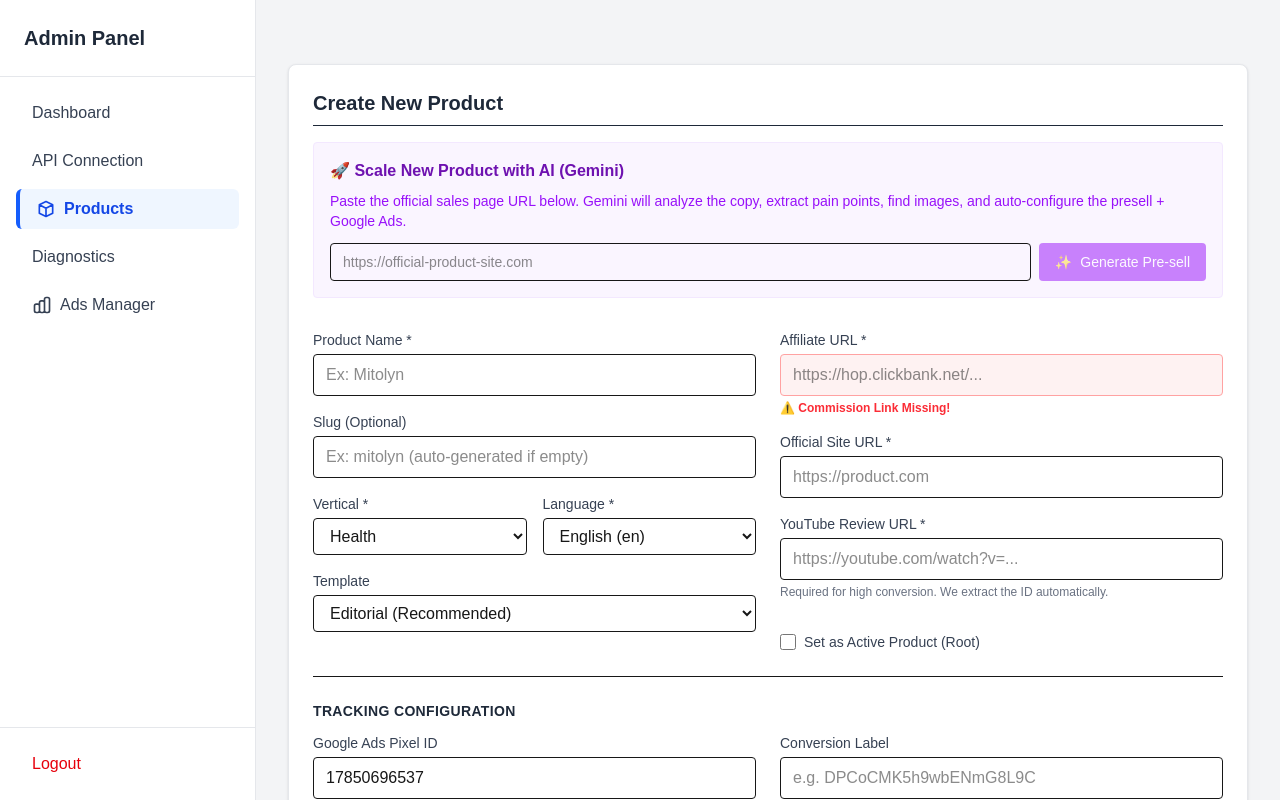
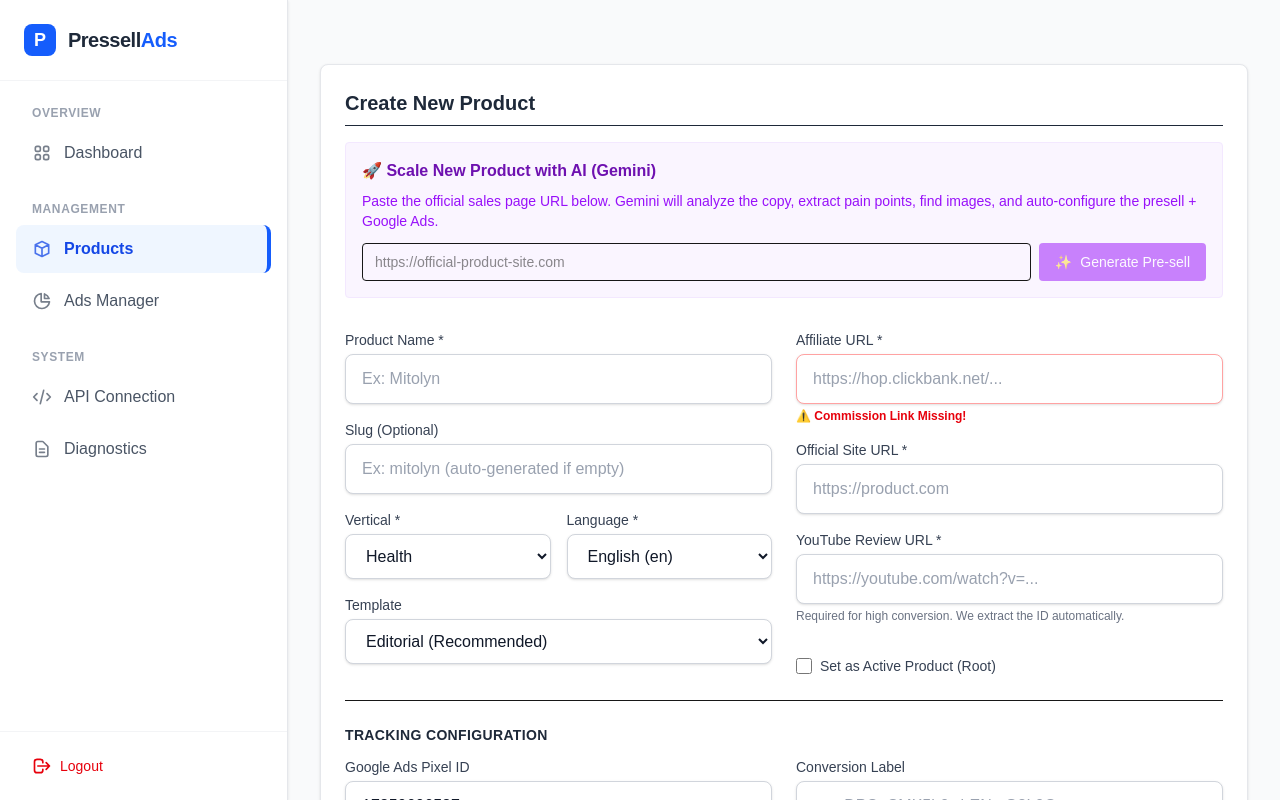
Before and after one commit to johndallapace-rgb/pressell-googleads, a Next.js app: page /admin/products/new in a window 1280 px wide. Shown: the top 800 px of the page. Built offline with nearby package versions, Linux system fonts and the light colour scheme.

Commit message:
fix: ignore build errors and fix slug route generation

```diff
--- a/src/app/admin/(dashboard)/layout.tsx
+++ b/src/app/admin/(dashboard)/layout.tsx
@@ -15,44 +15,85 @@ export default function AdminLayout({ children }: { children: React.ReactNode })
     window.location.href = '/admin/login';
   }
 
-  const isActive = (path: string) => {
-    return pathname.startsWith(path)
-        ? 'bg-blue-50 text-blue-700 font-bold border-l-4 border-blue-600'
-        : 'text-gray-700 hover:bg-gray-50';
+  // Helper to determine active state
+  const isActive = (path: string, exact = false) => {
+    const active = exact ? pathname === path : pathname.startsWith(path);
+    return active
+        ? 'bg-blue-50 text-blue-700 font-bold border-r-4 border-blue-600'
+        : 'text-gray-600 hover:bg-gray-50 hover:text-gray-900';
   };
 
   return (
-    <div className="min-h-screen bg-gray-100 flex">
-      <aside className="w-64 bg-white border-r border-gray-200 min-h-screen fixed left-0 top-0 bottom-0 overflow-y-auto z-10">
-        <div className="p-6 border-b border-gray-200">
-          <h1 className="text-xl font-bold text-gray-800">Admin Panel</h1>
+    <div className="min-h-screen bg-gray-50 flex font-sans">
+      <aside className="w-72 bg-white border-r border-gray-200 min-h-screen fixed left-0 top-0 bottom-0 overflow-y-auto z-20 shadow-sm flex flex-col">
+        {/* Header */}
+        <div className="p-6 border-b border-gray-100 flex items-center gap-3">
+          <div className="w-8 h-8 bg-blue-600 rounded-lg flex items-center justify-center text-white font-bold text-lg">
+            P
+          </div>
+          <h1 className="text-xl font-bold text-gray-800 tracking-tight">Pressell<span className="text-blue-600">Ads</span></h1>
         </div>
-        <nav className="p-4 space-y-2">
-          <Link href="/admin" className={`block px-4 py-2 rounded-md transition-colors ${isActive('/admin') === 'bg-blue-50 text-blue-700 font-bold border-l-4 border-blue-600' && pathname === '/admin' ? 'bg-blue-50 text-blue-700 font-bold border-l-4 border-blue-600' : (pathname === '/admin' ? 'bg-blue-50 text-blue-700 font-bold border-l-4 border-blue-600' : 'text-gray-700 hover:bg-gray-50')}`}>
+
+        {/* Navigation */}
+        <nav className="flex-1 p-4 space-y-1">
+          <p className="px-4 text-xs font-semibold text-gray-400 uppercase tracking-wider mb-2 mt-2">Overview</p>
+
+          <Link href="/admin" className={`flex items-center px-4 py-3 rounded-lg transition-all duration-200 group ${isActive('/admin', true)}`}>
+            <svg className="w-5 h-5 mr-3 opacity-75 group-hover:opacity-100" fill="none" stroke="currentColor" viewBox="0 0 24 24">
+                <path strokeLinecap="round" strokeLinejoin="round" strokeWidth={2} d="M4 6a2 2 0 012-2h2a2 2 0 012 2v2a2 2 0 01-2 2H6a2 2 0 01-2-2V6zM14 6a2 2 0 012-2h2a2 2 0 012 2v2a2 2 0 01-2 2h-2a2 2 0 01-2-2V6zM4 16a2 2 0 012-2h2a2 2 0 012 2v2a2 2 0 01-2 2H6a2 2 0 01-2-2v-2zM14 16a2 2 0 012-2h2a2 2 0 012 2v2a2 2 0 01-2 2h-2a2 2 0 01-2-2v-2z" />
+            </svg>
             Dashboard
           </Link>
-          <Link href="/admin/settings" className={`block px-4 py-2 rounded-md transition-colors ${isActive('/admin/settings')}`}>
+
+          <p className="px-4 text-xs font-semibold text-gray-400 uppercase tracking-wider mb-2 mt-6">Management</p>
+
+          <Link href="/admin/products" className={`flex items-center px-4 py-3 rounded-lg transition-all duration-200 group ${isActive('/admin/products')}`}>
+            <svg className="w-5 h-5 mr-3 opacity-75 group-hover:opacity-100" fill="none" stroke="currentColor" viewBox="0 0 24 24">
+                <path strokeLinecap="round" strokeLinejoin="round" strokeWidth={2} d="M20 7l-8-4-8 4m16 0l-8 4m8-4v10l-8 4m0-10L4 7m8 4v10M4 7v10l8 4" />
+            </svg>
+            Products
+          </Link>
+
+          <Link href="/admin/ads-manager" className={`flex items-center px-4 py-3 rounded-lg transition-all duration-200 group ${isActive('/admin/ads-manager')}`}>
+            <svg className="w-5 h-5 mr-3 opacity-75 group-hover:opacity-100" fill="none" stroke="currentColor" viewBox="0 0 24 24">
+                <path strokeLinecap="round" strokeLinejoin="round" strokeWidth={2} d="M11 3.055A9.001 9.001 0 1020.945 13H11V3.055z" />
+                <path strokeLinecap="round" strokeLinejoin="round" strokeWidth={2} d="M20.488 9H15V3.512A9.025 9.025 0 0120.488 9z" />
+            </svg>
+            Ads Manager
+          </Link>
+
+          <p className="px-4 text-xs font-semibold text-gray-400 uppercase tracking-wider mb-2 mt-6">System</p>
+
+          <Link href="/admin/settings" className={`flex items-center px-4 py-3 rounded-lg transition-all duration-200 group ${isActive('/admin/settings')}`}>
+            <svg className="w-5 h-5 mr-3 opacity-75 group-hover:opacity-100" fill="none" stroke="currentColor" viewBox="0 0 24 24">
+                <path strokeLinecap="round" strokeLinejoin="round" strokeWidth={2} d="M10 20l4-16m4 4l4 4-4 4M6 16l-4-4 4-4" />
+            </svg>
             API Connection
           </Link>
-          <Link href="/admin/products" className={`block px-4 py-2 rounded-md flex items-center transition-colors ${isActive('/admin/products')}`}>
-            <svg className="w-5 h-5 mr-2" fill="none" stroke="currentColor" viewBox="0 0 24 24"><path strokeLinecap="round" strokeLinejoin="round" strokeWidth={2} d="M20 7l-8-4-8 4m16 0l-8 4m8-4v10l-8 4m0-10L4 7m8 4v10M4 7v10l8 4" /></svg>
-            Products
-          </Link>
-          <Link href="/admin/diagnostics" className={`block px-4 py-2 rounded-md transition-colors ${isActive('/admin/diagnostics')}`}>
+
+          <Link href="/admin/diagnostics" className={`flex items-center px-4 py-3 rounded-lg transition-all duration-200 group ${isActive('/admin/diagnostics')}`}>
+            <svg className="w-5 h-5 mr-3 opacity-75 group-hover:opacity-100" fill="none" stroke="currentColor" viewBox="0 0 24 24">
+                <path strokeLinecap="round" strokeLinejoin="round" strokeWidth={2} d="M9 12h6m-6 4h6m2 5H7a2 2 0 01-2-2V5a2 2 0 012-2h5.586a1 1 0 01.707.293l5.414 5.414a1 1 0 01.293.707V19a2 2 0 01-2 2z" />
+            </svg>
             Diagnostics
           </Link>
-          <Link href="/admin/ads-manager" className={`block px-4 py-2 rounded-md flex items-center transition-colors ${isActive('/admin/ads-manager')}`}>
-            <svg className="w-5 h-5 mr-2" fill="none" stroke="currentColor" viewBox="0 0 24 24"><path strokeLinecap="round" strokeLinejoin="round" strokeWidth={2} d="M9 19v-6a2 2 0 00-2-2H5a2 2 0 00-2 2v6a2 2 0 002 2h2a2 2 0 002-2zm0 0V9a2 2 0 012-2h2a2 2 0 012 2v10m-6 0a2 2 0 002 2h2a2 2 0 002-2m0 0V5a2 2 0 012-2h2a2 2 0 012 2v14a2 2 0 01-2 2h-2a2 2 0 01-2-2z" /></svg>
-            Ads Manager
-          </Link>
         </nav>
-        <div className="p-4 border-t border-gray-200 absolute bottom-0 w-full">
-          <button onClick={handleLogout} className="w-full text-left px-4 py-2 text-red-600 hover:bg-red-50 rounded-md">
+
+        {/* Footer */}
+        <div className="p-4 border-t border-gray-100">
+          <button
+            onClick={handleLogout}
+            className="flex items-center w-full px-4 py-2 text-sm font-medium text-red-600 hover:bg-red-50 rounded-lg transition-colors"
+          >
+            <svg className="w-5 h-5 mr-2" fill="none" stroke="currentColor" viewBox="0 0 24 24">
+                <path strokeLinecap="round" strokeLinejoin="round" strokeWidth={2} d="M17 16l4-4m0 0l-4-4m4 4H7m6 4v1a3 3 0 01-3 3H6a3 3 0 01-3-3V7a3 3 0 013-3h4a3 3 0 013 3v1" />
+            </svg>
             Logout
           </button>
         </div>
       </aside>
-      <main className="flex-1 ml-64 p-8">
+
+      <main className="flex-1 ml-72 p-8 max-w-7xl mx-auto">
         {children}
       </main>
     </div>
--- a/src/components/admin/CreateProductForm.tsx
+++ b/src/components/admin/CreateProductForm.tsx
@@ -166,8 +166,18 @@ export default function CreateProductForm() {
       <h2 className="text-xl font-bold mb-4 text-gray-800 border-b pb-2">Create New Product</h2>
 
       {message && (
-        <div className={`p-4 mb-4 rounded ${message.type === 'success' ? 'bg-green-50 text-green-700' : 'bg-red-50 text-red-700'}`}>
-          {message.text}
+        <div className={`p-4 mb-6 rounded-lg border flex items-start shadow-sm ${message.type === 'success' ? 'bg-green-50 border-green-200 text-green-800' : 'bg-red-50 border-red-200 text-red-800'}`}>
+          <div className="flex-shrink-0 mr-3 mt-0.5">
+            {message.type === 'success' ? (
+                <svg className="w-5 h-5" fill="none" stroke="currentColor" viewBox="0 0 24 24"><path strokeLinecap="round" strokeLinejoin="round" strokeWidth={2} d="M5 13l4 4L19 7" /></svg>
+            ) : (
+                <svg className="w-5 h-5" fill="none" stroke="currentColor" viewBox="0 0 24 24"><path strokeLinecap="round" strokeLinejoin="round" strokeWidth={2} d="M12 8v4m0 4h.01M21 12a9 9 0 11-18 0 9 9 0 0118 0z" /></svg>
+            )}
+          </div>
+          <div>
+            <p className="font-medium">{message.type === 'success' ? 'Success' : 'Error'}</p>
+            <p className="text-sm mt-1 opacity-90">{message.text}</p>
+          </div>
         </div>
       )}
 
@@ -240,7 +250,7 @@ export default function CreateProductForm() {
               <input
                 type="text" name="name" required
                 value={formData.name} onChange={handleChange}
-                className="w-full border rounded px-3 py-2 focus:ring-2 focus:ring-blue-500 outline-none"
+                className="w-full border border-gray-300 rounded-lg px-4 py-3 focus:ring-2 focus:ring-blue-500 focus:border-transparent outline-none text-gray-900 placeholder:text-gray-400 bg-white shadow-sm"
                 placeholder="Ex: Mitolyn"
               />
             </div>
@@ -250,7 +260,7 @@ export default function CreateProductForm() {
               <input
                 type="text" name="slug"
                 value={formData.slug} onChange={handleChange}
-                className="w-full border rounded px-3 py-2 focus:ring-2 focus:ring-blue-500 outline-none"
+                className="w-full border border-gray-300 rounded-lg px-4 py-3 focus:ring-2 focus:ring-blue-500 focus:border-transparent outline-none text-gray-900 placeholder:text-gray-400 bg-white shadow-sm"
                 placeholder="Ex: mitolyn (auto-generated if empty)"
               />
             </div>
@@ -260,7 +270,7 @@ export default function CreateProductForm() {
                 <label className="block text-sm font-medium text-gray-700 mb-1">Vertical *</label>
                 <select
                     name="vertical" value={formData.vertical} onChange={handleChange}
-                    className="w-full border rounded px-3 py-2 bg-white"
+                    className="w-full border border-gray-300 rounded-lg px-4 py-3 focus:ring-2 focus:ring-blue-500 focus:border-transparent outline-none text-gray-900 bg-white shadow-sm"
                 >
                     <option value="health">Health</option>
                     <option value="diy">DIY</option>
@@ -274,7 +284,7 @@ export default function CreateProductForm() {
                 <label className="block text-sm font-medium text-gray-700 mb-1">Language *</label>
                 <select
                     name="language" value={formData.language} onChange={handleChange}
-                    className="w-full border rounded px-3 py-2 bg-white"
+                    className="w-full border border-gray-300 rounded-lg px-4 py-3 focus:ring-2 focus:ring-blue-500 focus:border-transparent outline-none text-gray-900 bg-white shadow-sm"
                 >
                     <option value="en">English (en)</option>
                     <option value="pt">Portuguese (pt)</option>
@@ -288,7 +298,7 @@ export default function CreateProductForm() {
                <label className="block text-sm font-medium text-gray-700 mb-1">Template</label>
                <select
                    name="template" value={formData.template} onChange={handleChange}
-                   className="w-full border rounded px-3 py-2 bg-white"
+                   className="w-full border border-gray-300 rounded-lg px-4 py-3 focus:ring-2 focus:ring-blue-500 focus:border-transparent outline-none text-gray-900 bg-white shadow-sm"
                >
                    <option value="editorial">Editorial (Recommended)</option>
                    <option value="story">Story</option>
@@ -304,10 +314,10 @@ export default function CreateProductForm() {
               <input
                 type="url" name="affiliate_url" required
                 value={formData.affiliate_url} onChange={handleChange}
-                className={`w-full border rounded px-3 py-2 focus:ring-2 focus:ring-blue-500 outline-none ${!formData.affiliate_url ? 'border-red-300 bg-red-50' : ''}`}
+                className={`w-full border rounded-lg px-4 py-3 focus:ring-2 focus:ring-blue-500 focus:border-transparent outline-none text-gray-900 placeholder:text-gray-400 bg-white shadow-sm ${!formData.affiliate_url ? 'border-red-300 bg-red-50' : 'border-gray-300'}`}
                 placeholder="https://hop.clickbank.net/..."
               />
-              {!formData.affiliate_url && <p className="text-xs text-red-500 mt-1 font-bold">⚠️ Commission Link Missing!</p>}
+              {!formData.affiliate_url && <p className="text-xs text-red-600 mt-1 font-bold">⚠️ Commission Link Missing!</p>}
             </div>
 
             <div>
@@ -315,7 +325,7 @@ export default function CreateProductForm() {
               <input
                 type="url" name="official_url" required
                 value={formData.official_url} onChange={handleChange}
-                className="w-full border rounded px-3 py-2 focus:ring-2 focus:ring-blue-500 outline-none"
+                className="w-full border border-gray-300 rounded-lg px-4 py-3 focus:ring-2 focus:ring-blue-500 focus:border-transparent outline-none text-gray-900 placeholder:text-gray-400 bg-white shadow-sm"
                 placeholder="https://product.com"
               />
             </div>
@@ -325,7 +335,7 @@ export default function CreateProductForm() {
               <input
                 type="url" name="youtube_review_url" required
                 value={formData.youtube_review_url} onChange={handleChange}
-                className="w-full border rounded px-3 py-2 focus:ring-2 focus:ring-blue-500 outline-none"
+                className="w-full border border-gray-300 rounded-lg px-4 py-3 focus:ring-2 focus:ring-blue-500 focus:border-transparent outline-none text-gray-900 placeholder:text-gray-400 bg-white shadow-sm"
                 placeholder="https://youtube.com/watch?v=..."
               />
               <p className="text-xs text-gray-500 mt-1">Required for high conversion. We extract the ID automatically.</p>
@@ -353,7 +363,7 @@ export default function CreateProductForm() {
                     <input
                         type="text" name="google_ads_id"
                         value={formData.google_ads_id} onChange={handleChange}
-                        className="w-full border rounded px-3 py-2"
+                        className="w-full border border-gray-300 rounded-lg px-4 py-3 focus:ring-2 focus:ring-blue-500 focus:border-transparent outline-none text-gray-900 placeholder:text-gray-400 bg-white shadow-sm"
                         placeholder="AW-XXXXXXXX"
                     />
                     <p className="text-xs text-gray-500 mt-1">Default: 17850696537 (Mitolyn Account)</p>
@@ -363,7 +373,7 @@ export default function CreateProductForm() {
                     <input
                         type="text" name="google_ads_label"
                         value={formData.google_ads_label} onChange={handleChange}
-                        className="w-full border rounded px-3 py-2"
+                        className="w-full border border-gray-300 rounded-lg px-4 py-3 focus:ring-2 focus:ring-blue-500 focus:border-transparent outline-none text-gray-900 placeholder:text-gray-400 bg-white shadow-sm"
                         placeholder="e.g. DPCoCMK5h9wbENmG8L9C"
                     />
                 </div>
@@ -372,7 +382,7 @@ export default function CreateProductForm() {
                     <input
                         type="email" name="support_email"
                         value={formData.support_email} onChange={handleChange}
-                        className="w-full border rounded px-3 py-2"
+                        className="w-full border border-gray-300 rounded-lg px-4 py-3 focus:ring-2 focus:ring-blue-500 focus:border-transparent outline-none text-gray-900 placeholder:text-gray-400 bg-white shadow-sm"
                         placeholder="support@topproductofficial.com"
                     />
                 </div>
@@ -383,7 +393,7 @@ export default function CreateProductForm() {
            <button
              type="submit"
              disabled={loading}
-             className={`px-6 py-3 bg-blue-600 text-white font-bold rounded hover:bg-blue-700 transition-colors ${loading ? 'opacity-50 cursor-not-allowed' : ''}`}
+             className={`px-8 py-3 bg-blue-600 text-white font-bold rounded-lg shadow-md hover:bg-blue-700 transition-all duration-200 transform hover:scale-[1.02] active:scale-95 ${loading ? 'opacity-50 cursor-not-allowed' : ''}`}
            >
              {loading ? 'Creating...' : 'Create Product'}
            </button>
```
